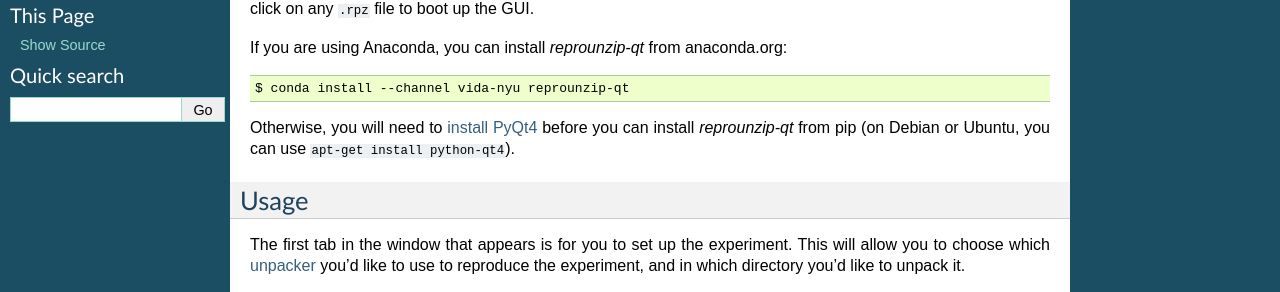
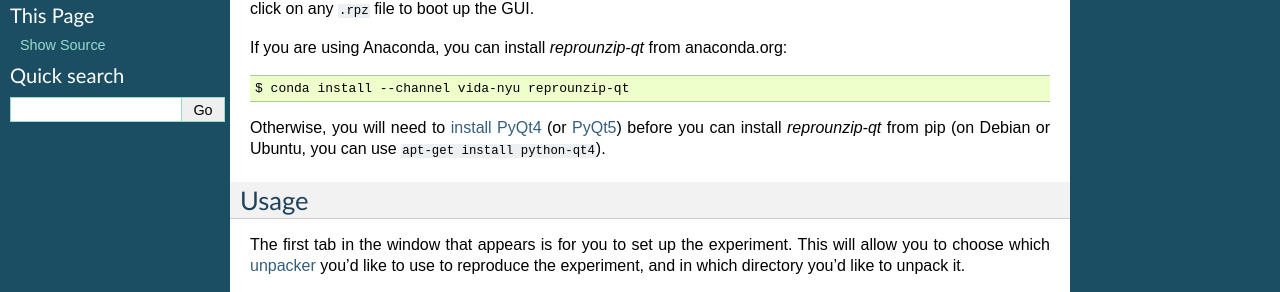
Before and after one commit to VIDA-NYU/reprozip, a Sphinx documentation site: the page built from docs/gui.rst, in a window 1280 px wide. Shown: the part 251-543 px from the top of the page. Built offline with Sphinx 7.4.7, drawn with Linux system fonts in a browser that asks for light colours.

Commit message:
DOC: Mention that installing PyQt5 also works

```diff
--- a/docs/gui.rst
+++ b/docs/gui.rst
@@ -14,7 +14,7 @@ If you are using Anaconda, you can install *reprounzip-qt* from anaconda.org::
 
     $ conda install --channel vida-nyu reprounzip-qt
 
-Otherwise, you will need to `install PyQt4 <https://www.riverbankcomputing.com/software/pyqt/download>`__ before you can install *reprounzip-qt* from pip (on Debian or Ubuntu, you can use ``apt-get install python-qt4``).
+Otherwise, you will need to `install PyQt4 <https://www.riverbankcomputing.com/software/pyqt/download>`__ (or `PyQt5 <https://www.riverbankcomputing.com/software/pyqt/download5>`__) before you can install *reprounzip-qt* from pip (on Debian or Ubuntu, you can use ``apt-get install python-qt4``).
 
 Usage
 =====
```
